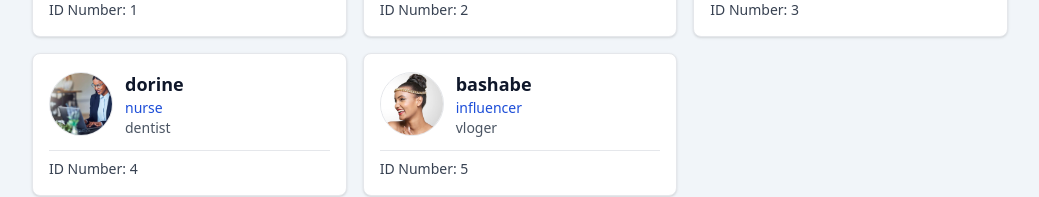
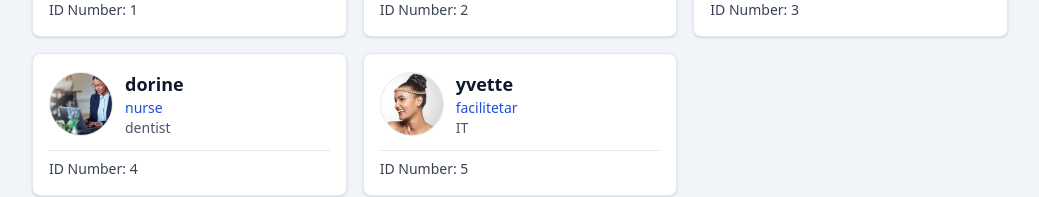
Before and after one commit to uwasedivine362-create/REACT-ASSIGNMENT, a React (Vite) app: page / in a window 1280 px wide. Shown: the part 222-419 px from the top of the page, without its empty margins (120-1159 px from the left). Built offline with nearby package versions, Linux system fonts and the light colour scheme.

Commit message:
added 5th id

```diff
--- a/src/data/people.js
+++ b/src/data/people.js
@@ -35,9 +35,9 @@ export const people = [
   },
   {
     id: 5,
-    name: "bashabe",
-    role: "influencer",
-    department: "vloger",
+    name: "yvette",
+    role: "facilitetar",
+    department: "IT",
     image: bashabeImg,
   },
 ];
```
